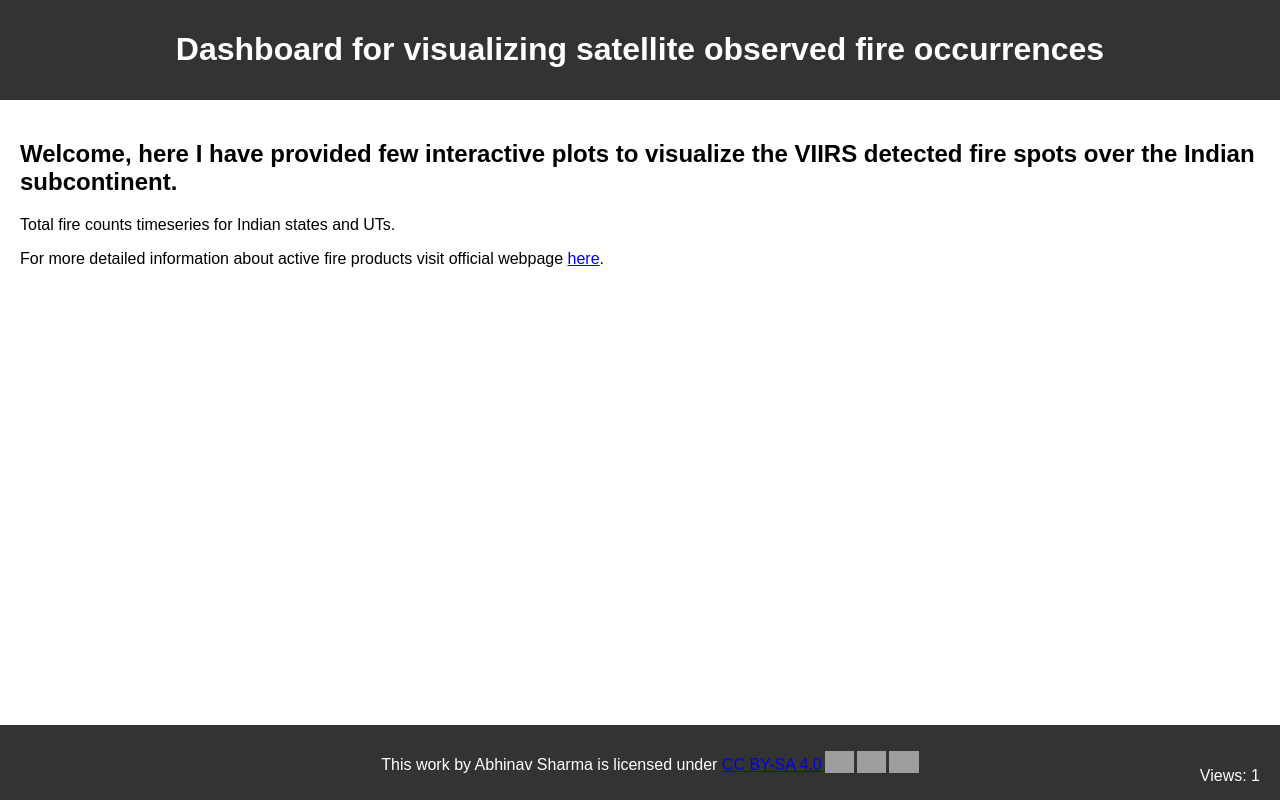
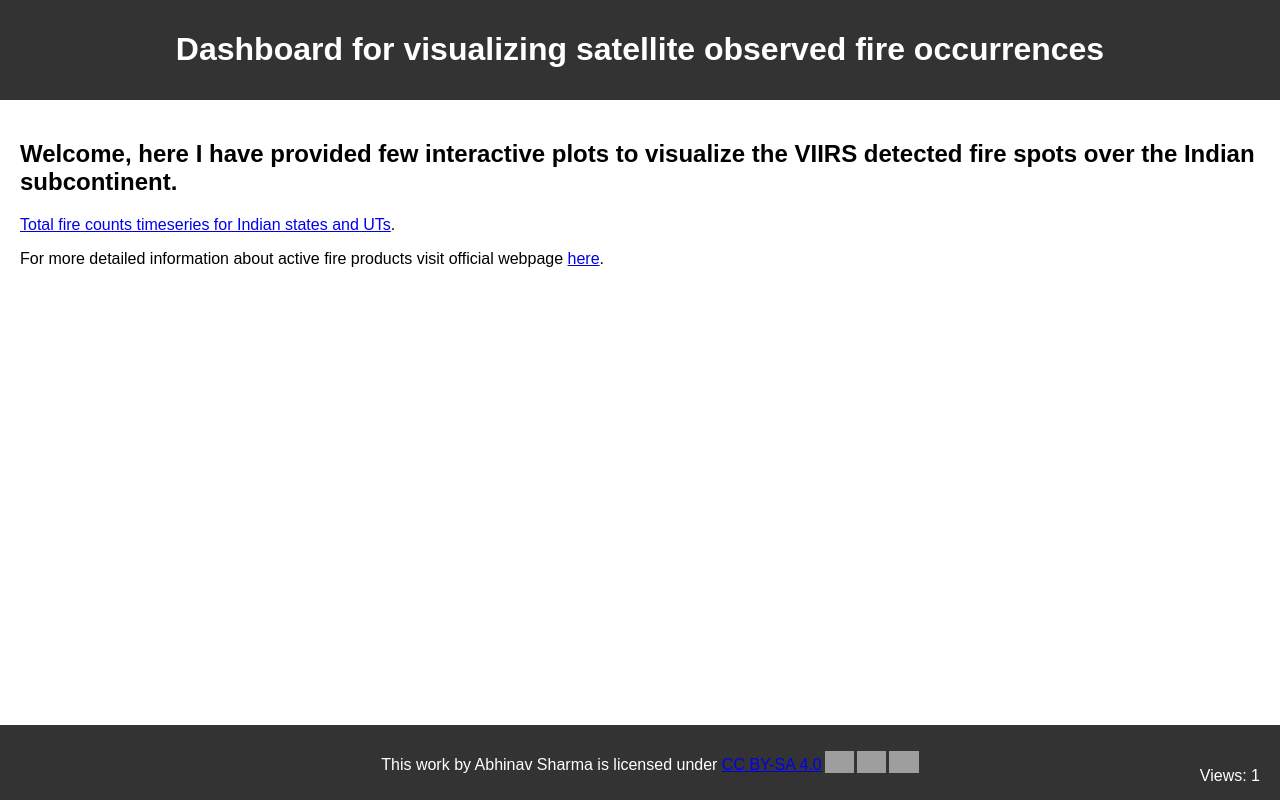
Before and after one commit to abhiinav-18/FireDashboard2024, a plain HTML site: page index.html in a window 1280 px wide. Drawn offline with Linux system fonts and the light colour scheme; grey boxes are pictures that could not be loaded.

Commit message:
Update index.html

```diff
--- a/index.html
+++ b/index.html
@@ -45,7 +45,7 @@
     </header>
     <main>
         <h2>Welcome, here I have provided few interactive plots to visualize the VIIRS detected fire spots over the Indian subcontinent.</h2>
-        <p>Total fire counts timeseries for Indian states and UTs.</p>
+        <p><a href="./Fire_counts_timeseries.html">Total fire counts timeseries for Indian states and UTs</a>.</p>
         <p>For more detailed information about active fire products visit official webpage <a href="https://www.earthdata.nasa.gov/learn/find-data/near-real-time/firms/viirs-i-band-375-m-active-fire-data">here</a>.</p>
     </main>
     <footer>
```
